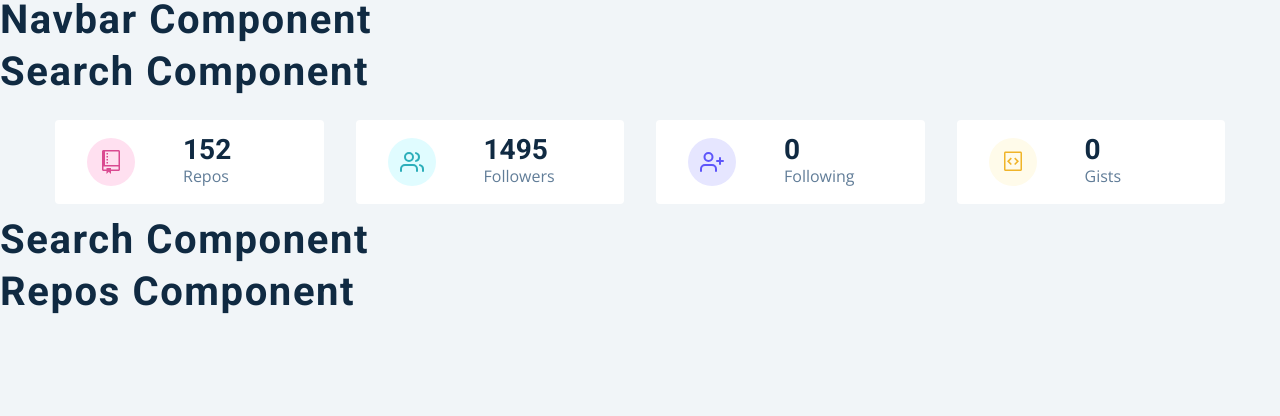
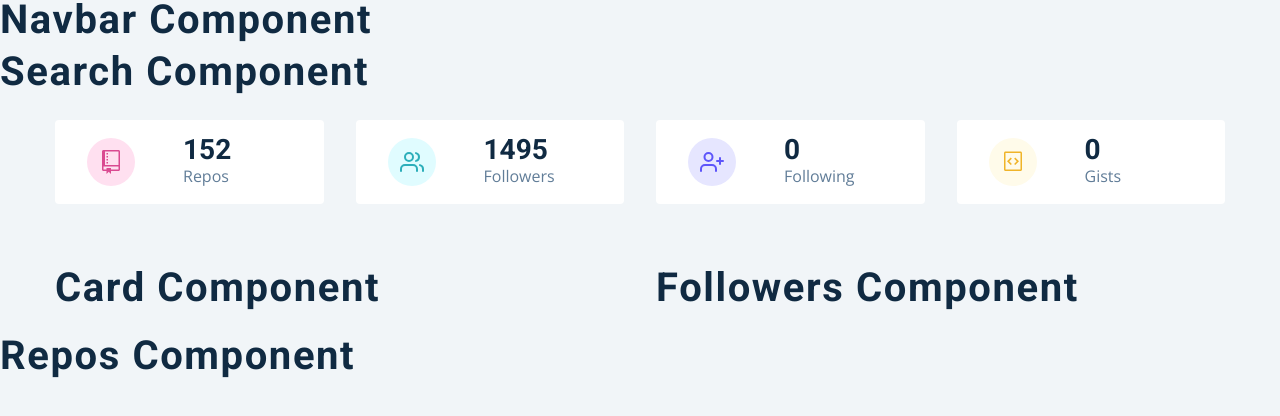
Before and after one commit to gurhanalan/React-GithubUser, a React (Create React App) app: page / in a window 1280 px wide. Shown: the top 416 px of the page. Built offline with nearby package versions, Linux system fonts and the light colour scheme.

Commit message:
add user comp

```diff
--- a/src/components/User.js
+++ b/src/components/User.js
@@ -1,9 +1,16 @@
-import React from 'react';
-import styled from 'styled-components';
-import Card from './Card';
-import Followers from './Followers';
+import React from "react";
+import styled from "styled-components";
+import Card from "./Card";
+import Followers from "./Followers";
 const User = () => {
-  return <h2>search component</h2>;
+    return (
+        <section className="section">
+            <Wrapper className="section-center">
+                <Card />
+                <Followers />
+            </Wrapper>
+        </section>
+    );
 };
 
 const Wrapper = styled.div`
```
Lines whose indentation alone changed are shown as unchanged.
